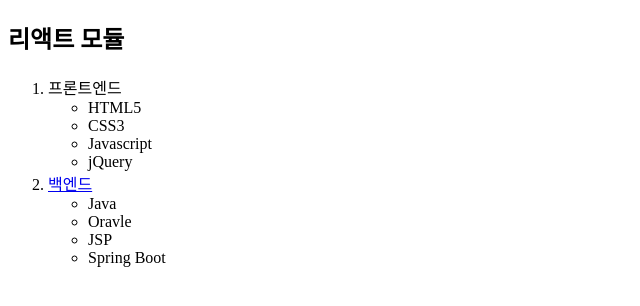
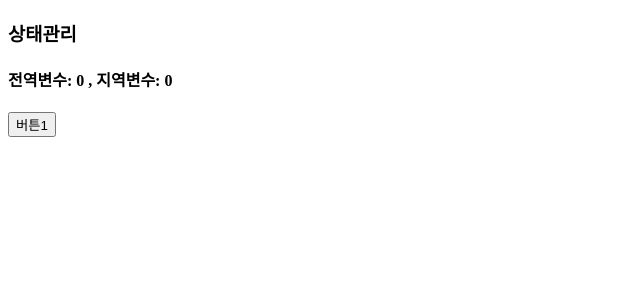
Before and after one commit to jihwangim09-design/2026_react, a React (Vite) app: page / in a window 1280 px wide. Shown: the top 306 px of the page, without its empty margins (0-640 px from the left). Built offline with nearby package versions, Linux system fonts and the light colour scheme.

Commit message:
0914 1202

```diff
--- /dev/null
+++ b/src/example/day02/Component2.jsx
@@ -0,0 +1,25 @@
+// 구조분해 : 객체/배열 내 요소들을 각각 변수로 분해
+// const { name , age } = { name: '유재석 , age : 40 }
+// console.log( name , age );
+
+// const [ name , setName ] = [ '유재석' , function setter(){} ] useState가 상태변수랑 초기값을 반환?
+// console.log( name ); setter( );
+
+
+let 전역변수 = 0; // 함수 밖에 변수
+
+export default function Component2( props ){
+    let 지역변수 = 0 ; // 함수 안에 변수
+    // 1. 전역변수,지역변수,증가함수 : 내부적으로는 증가O, 화면으로는 증가X 왜그러냐면? 렌더링을 안해서
+    const 증가함수1 = ( ) => {
+        전역변수++; 지역변수++; console.log( 전역변수 , 지역변수 ); }
+
+
+    return (<>
+
+        <h3> 상태관리 </h3>
+        <h4> 전역변수: { 전역변수 } , 지역변수: { 지역변수 } </h4> {/* 둘다 0이 나옴 */}
+
+        <button onClick={ 증가함수1 }> 버튼1</button>
+    </>)
+}
--- a/src/main.jsx
+++ b/src/main.jsx
@@ -23,5 +23,8 @@
 // import practice1 from "./example/practice/practice1";
 // create.render( <practice1> </practice1>)
 
-import Component1 from "./example/day02/Component1";
-create.render( <Component1> </Component1>)
+// import Component1 from "./example/day02/Component1";
+// create.render( <Component1> </Component1>)
+
+import Component2 from "./example/day02/Component2";
+create.render( <Component2 /> )
```
